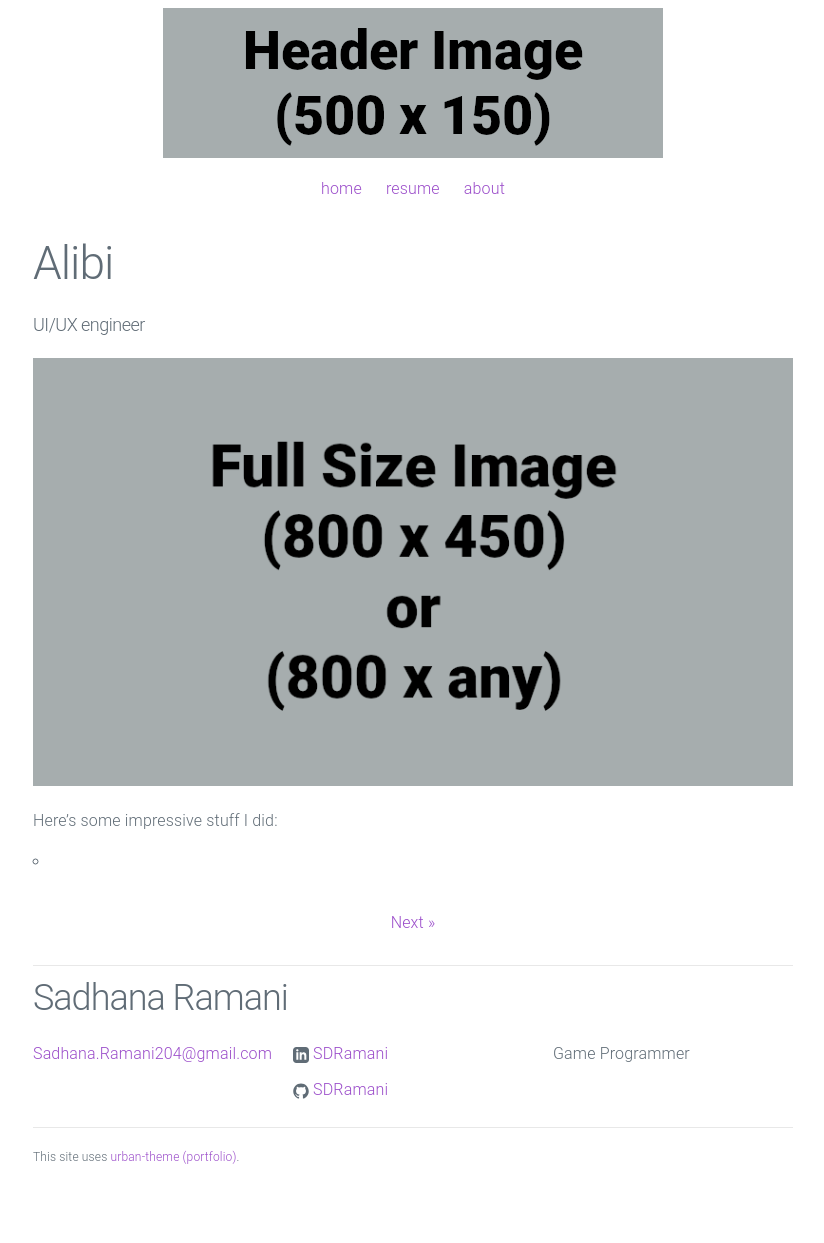
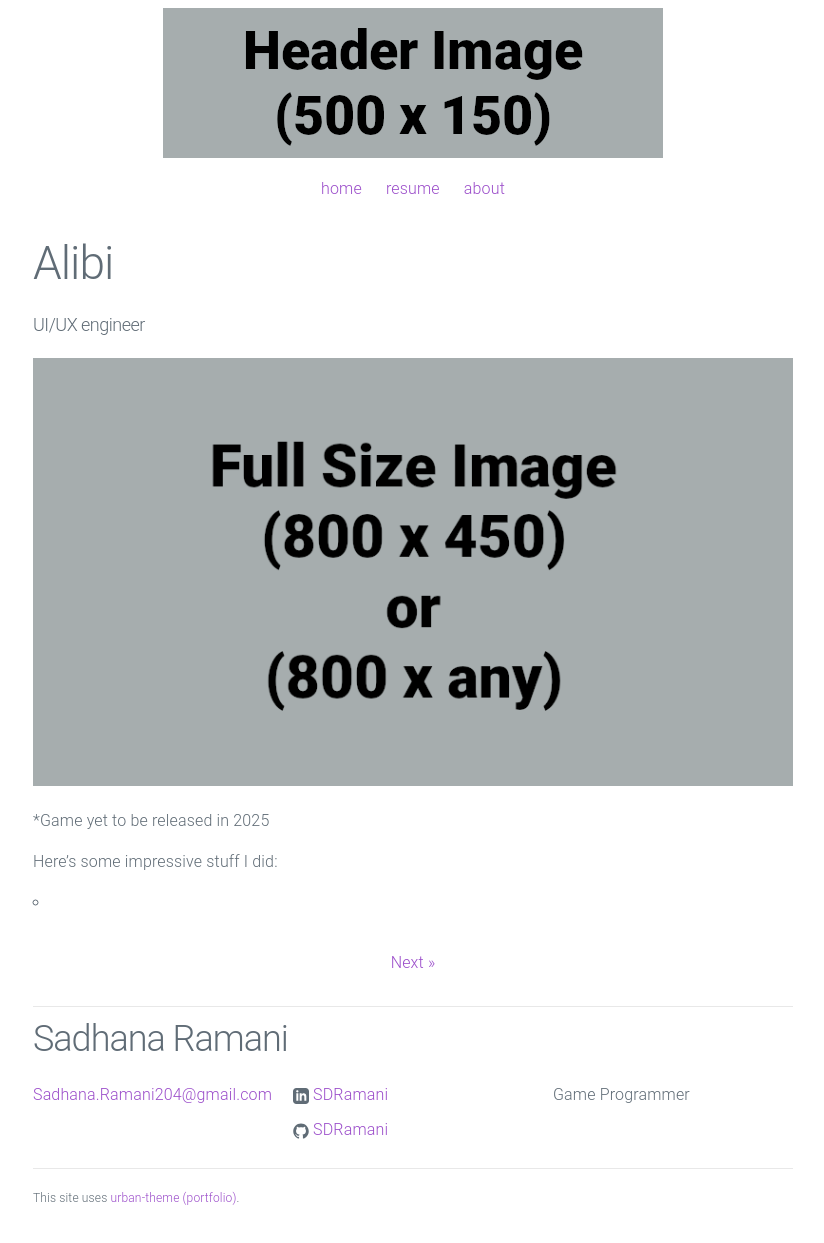
Before and after one commit to SDRamani/SDRamani.github.io, a Jekyll site: the page built from _posts/2024-08-01-Alibi-Post.md, in a window 1280 px wide. Shown: the whole page, without its empty margins (227-1051 px from the left). Built offline with Jekyll 4.4.1, drawn with Linux system fonts in a browser that asks for light colours; before the commit the page ends 1203 px from its top, so only the background shows below that.

Commit message:
Update 2024-08-01-Alibi-Post.md

```diff
--- a/_posts/2024-08-01-Alibi-Post.md
+++ b/_posts/2024-08-01-Alibi-Post.md
@@ -8,6 +8,8 @@ preview: /assets/alibipreview.png
 
 ![Picture 1](/assets/fullsize.png)
 
+*Game yet to be released in 2025
+
 Here's some impressive stuff I did:
 
 *
```
